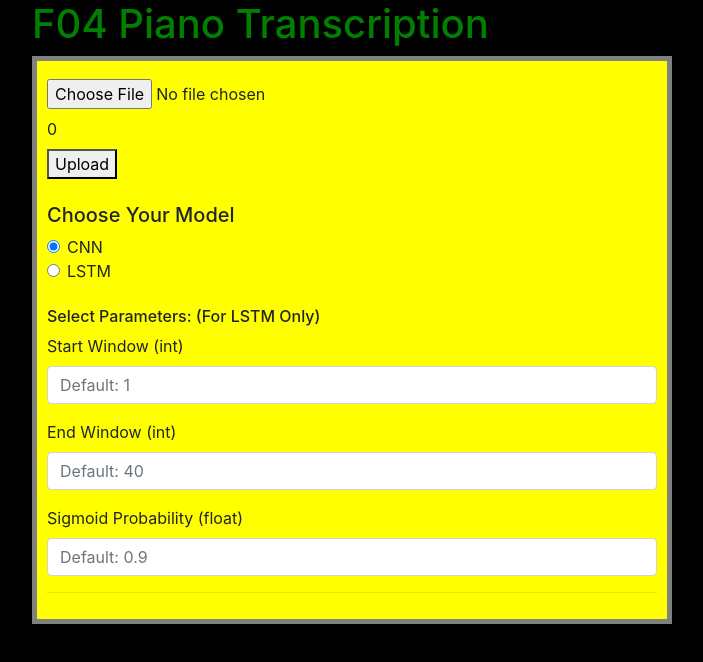
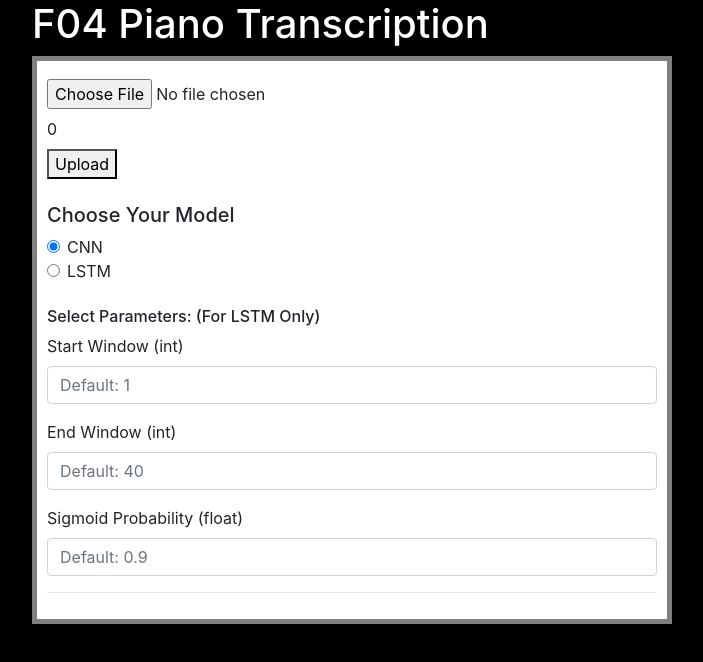
Before and after one commit to tengfone/F04Musician, a React app: page / in a window 1280 px wide. Shown: the whole page, without its empty margins (288-991 px from the left). Built offline with nearby package versions, Linux system fonts and the light colour scheme.

Commit message:
change color

```diff
--- a/src/client/app.css
+++ b/src/client/app.css
@@ -1,5 +1,6 @@
 h1 {
-  color: green;
+  color: white;
+  font: 'Fira Sans';
 }
 
 body {
@@ -24,6 +25,6 @@ code {
   width: 640px;
   padding: 10px;
   border: 5px solid gray;
-  background-color: yellow;
+  background-color: white;
   margin: 0 auto;
 }
```
